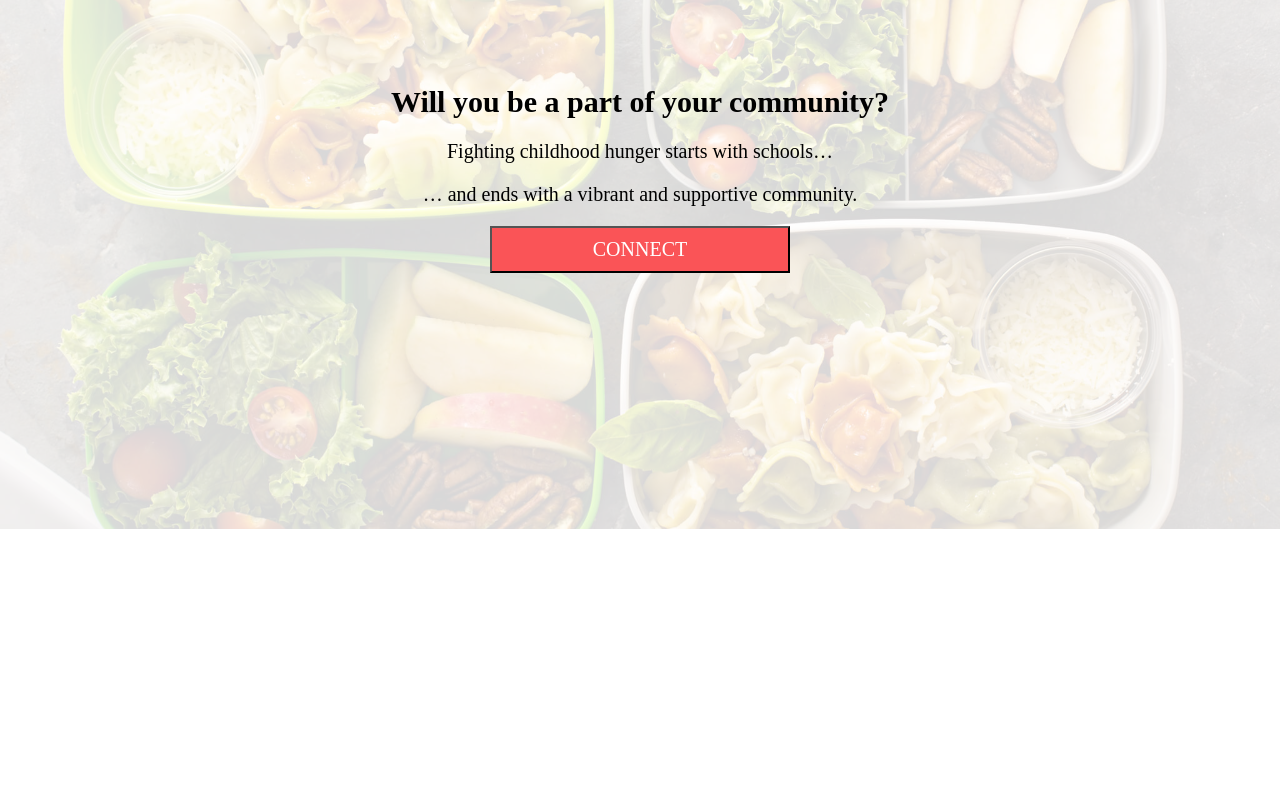
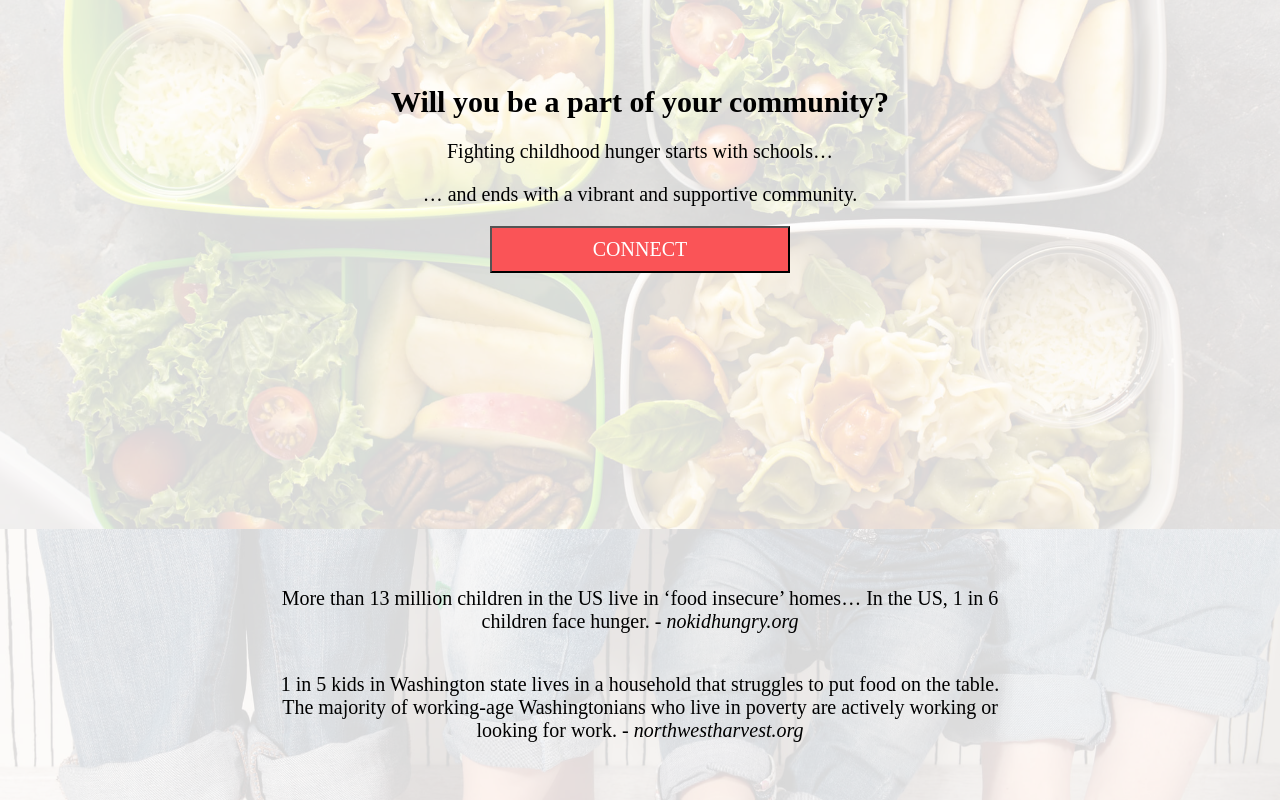
Before and after one commit to nourimeals/website, a React app: page / in a window 1280 px wide. Shown: the part 191-991 px from the top of the page. Before the commit the page ends 800 px from the top, so only its background shows below. Built offline with nearby package versions, Linux system fonts and the light colour scheme.

Commit message:
quote section added

```diff
--- a/src/components/home/home.jsx
+++ b/src/components/home/home.jsx
@@ -19,6 +19,12 @@ your community?</h1>
             </a>
           </div>
         </section>
+        <section id="home-quotes">
+          <div className="white-overlay quote-content">
+            <blockquote cite="https://www.nokidhungry.org/who-we-are/hunger-facts">More than 13 million children in the US live in ‘food insecure’ homes… In the US, 1 in 6 children face hunger.<cite> - nokidhungry.org</cite></blockquote>
+            <blockquote cite="https://www.northwestharvest.org/wa-hunger-facts">1 in 5 kids in Washington state lives in a household that struggles to put food on the table. The majority of working-age Washingtonians who live in poverty are actively working or looking for work.<cite> - northwestharvest.org</cite></blockquote>
+          </div>
+        </section>
       </React.Fragment>
   }
 }
--- a/src/components/home/home.scss
+++ b/src/components/home/home.scss
@@ -1,4 +1,9 @@
+/******************************
+    HERO BLOCK
+*******************************/
 $bg-img: url('../../images/meal-prep.jpg');
+
+
 
 #hero-block {
   background-image: $bg-img;
@@ -48,3 +53,28 @@ $bg-img: url('../../images/meal-prep.jpg');
     }
   }
 }
+
+/******************************
+    QUOTE BLOCK
+*******************************/
+#home-quotes {
+  background-image: url('../../images/family-feet.jpg');
+  background-size: cover;
+  font-size: 20px;
+
+  .quote-content {
+    padding: 3%;
+    display: flex;
+    flex-direction: column;
+    text-align: center;
+
+    @media only screen and (min-width: 700px) {
+      padding: 3% 20%;
+    }
+
+    blockquote {
+      margin: 20px;
+    }
+  }
+
+}
--- a/src/style/main.scss
+++ b/src/style/main.scss
@@ -0,0 +1,3 @@
+.white-overlay {
+  background-color: #ffffffd8;
+}
```
